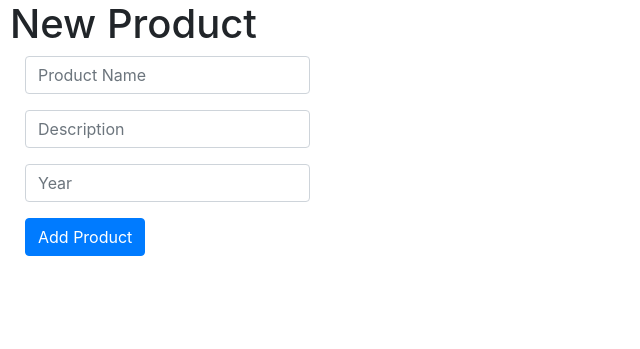
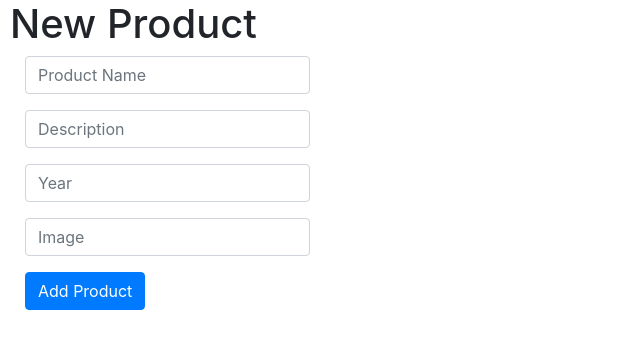
Before and after one commit to grayTurtle01/commerce, a Django app: page /add_product in a window 1280 px wide. Shown: the part 163-512 px from the top of the page, without its empty margins (0-640 px from the left). Run offline with Django 3.2, Linux system fonts and the light colour scheme; some libraries are stand-ins or nearby versions.

Commit message:
add name image

```diff
--- a/auctions/models.py
+++ b/auctions/models.py
@@ -9,6 +9,7 @@ class Product(models.Model):
     name = models.CharField(max_length=64)
     description = models.CharField(max_length=64)
     year = models.IntegerField()
+    image = models.CharField(max_length=64)
 
     def __str__(self):
         return f"{self.name}"
--- a/auctions/static/auctions/styles.css
+++ b/auctions/static/auctions/styles.css
@@ -1,3 +1,7 @@
 body {
     padding: 10px;
 }
+
+img {
+    width: 50%;
+}
--- a/auctions/templates/auctions/add_product.html
+++ b/auctions/templates/auctions/add_product.html
@@ -18,9 +18,15 @@
     </div>
 
     <div class="form-group">
-      <input name="year" type="text" placeholder="Year" type="number"
+      <input name="year" placeholder="Year" type="number"
              class="form-control">
     </div>
+
+    <div class="form-group">
+      <input name="image" type="text" placeholder="Image"
+             class="form-control">
+    </div>
+
 
     <button class="btn btn-primary">Add Product</button>
 
--- a/auctions/views.py
+++ b/auctions/views.py
@@ -74,8 +74,10 @@ def add_product(request):
         name = request.POST['product_name']
         description = request.POST['description']
         year = request.POST['year']
+        image = request.POST['image']
+        image = f"auctions/images/{image}"
 
-        product = Product(name=name, description=description, year=year)
+        product = Product(name=name, description=description, year=year, image=image)
         product.save()
 
         return redirect('index')
```
Also changed, not shown: auctions/templates/auctions/index.html (+8 -2 lines), auctions/migrations/0003_product_imgage.py (added), auctions/migrations/0004_rename_imgage_product_image.py (added), auctions/static/auctions/images/foundation.jpg (added), db.sqlite3.
